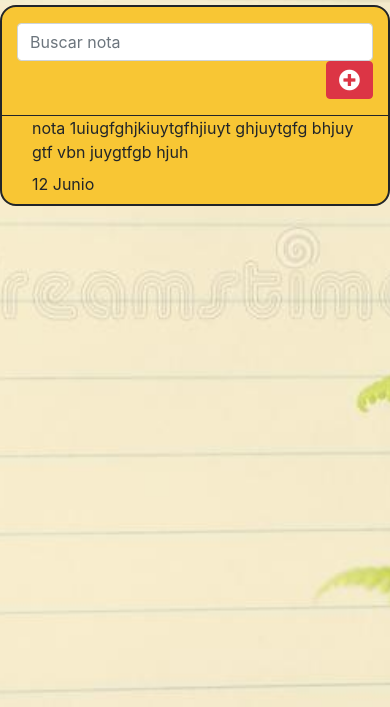
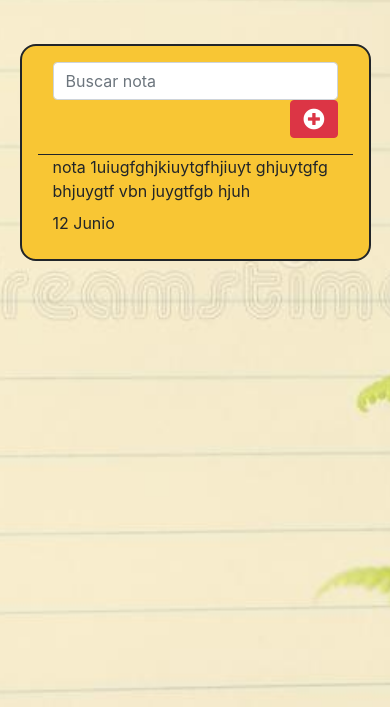
Before and after one commit to Angie2520/blocNotas, a plain HTML site: page index.html in a window 390 px wide. Shown: the part 137-844 px from the top of the page. Drawn offline with Linux system fonts and the light colour scheme.

Commit message:
responsive en moviles

```diff
--- a/index.html
+++ b/index.html
@@ -2,6 +2,7 @@
 <html>
   <head>
     <meta charset="utf-8">
+    <meta name="viewport" content="width=device-width, initial-scale=1">
     <title>Bloc de Notas</title>
     <link rel="stylesheet" type="text/css" href="css/bootstrap.min.css"/>
 
@@ -14,34 +15,31 @@
   <body>
     <h1 class="display-4">BLOC DE NOTAS</h1>
 
-    <div class="container">
-      <div class="row">
-        <div class="col-md-3"></div>
-        <div class="col-md-6 col-12" id="divGrande">
+    <!-- <div class="container"> -->
+      <div class="main">
+      <div class="boxMain form-group">
+
           <div class="row" id="margenSearch">
-              <div class="col-md-9 col-sm- col-12">
+              <div class="col-md-9 col-sm-12 col-12">
                 <input type="text" name="buscar" class="form-control" placeholder="Buscar nota">
               </div>
-              <div class="col-md-3 col-sm- col-12">
+              <div class="col-md-3 col-sm-12 col-12">
                 <button class="btn btn-danger float-right"><i class="fas fa-plus-circle fa-lg"></i></button>
             </div>
           </div>
 
-          <div class="row">
-            <div class="col-md-12 col-12 boderNotas" id="contenedorTexto">
-              <label class="col-md-9">nota 1uiugfghjkiuytgfhjiuyt ghjuytgfg bhjuygtf vbn juygtfgb hjuh</label>
-              <label class="col-md-3 float-right">12 Junio</label>
+          <div class="row boderNotas" >
+            <div class="" id="contenedorTexto">
+              <label class="col-md-9 col-sm-12 col-12">nota 1uiugfghjkiuytgfhjiuyt ghjuytgfg bhjuygtf vbn juygtfgb hjuh</label>
+              <label class="col-md-3 col-sm-12 col-12 float-right">12 Junio</label>
             </div>
           </div>
 
         </div>
 
-        <div class="col-md-3"></div>
-
-
       </div>
 
-    </div>
+    <!-- </div> -->
 
   </body>
 </html>
--- a/scss/estilos.scss
+++ b/scss/estilos.scss
@@ -26,22 +26,79 @@ h1{
 	font-family: "sans-serif";
 	text-align: center;
 }
+.main{
+	display: flex;
+	position:relative;
+	margin:0 auto;
+	padding: 0;
+    border: 0;
+    font-size: 100%;
+    font: inherit;
+    vertical-align: baseline;
 
-div#divGrande{
-	background: $fondoBloc;
-	border-radius: 1rem;
-	border-style: solid;
+}
+.boxMain {
+    /*min-height: 30%;*/
+    background: $fondoBloc;
+    border-radius: 1rem;
+    border-style: solid;
 	border-width: 2.3px;
+	width: 65%;
+    margin:2% auto 7% auto;
 }
+@media (max-width:1440px){
+    .boxMain {
+    width:70%;
+    margin: 1% auto 6% auto;
+    }
+}
+@media (max-width:1366px){
+    .boxMain {
+    width: 72%;
+    margin: 1% auto 6% auto;
+    }
+}
+@media (max-width:768px){
+     .boxMain  {
+      margin: 1% auto 0;
+      width: 90%;
+    }
+}
+@media (max-width:667px){
+    .boxMain {
+    margin: 10% auto 0;
+    width: 93%;
+    }
+}
+
+@media (max-width:640px){
+    .boxMain {
+    margin: 10% auto 0;
+    width: 90%;
+    }
+}
+
+@media (max-width:320px){
+    .boxMain  {
+        margin:1% auto 0;
+        width: 97%;
+    }
+}
+
 div#margenSearch{
 	margin-top: 1rem;
 	margin-bottom: 1rem;
+	margin-left: 1rem;
+	margin-right: 1rem;
 }
 .boderNotas{
 	border-top-style: solid;
 	border-top-width: 1px;
-	/*border-bottom-style: solid;*/
-	/*border-bottom-width: 1px;*/
+	margin: 1rem 1rem 1rem 1rem;
+/*	margin-top: 1rem;
+	margin-left: 1rem;
+	margin-right: 1rem;
+	margin-bottom: 1rem;*/
 }
 /*Evita que el texto se salga de un div y que se le agregue el guión*/
 #contenedorTexto {
```
Also changed, not shown: css/estilos.css, 1 other file.
